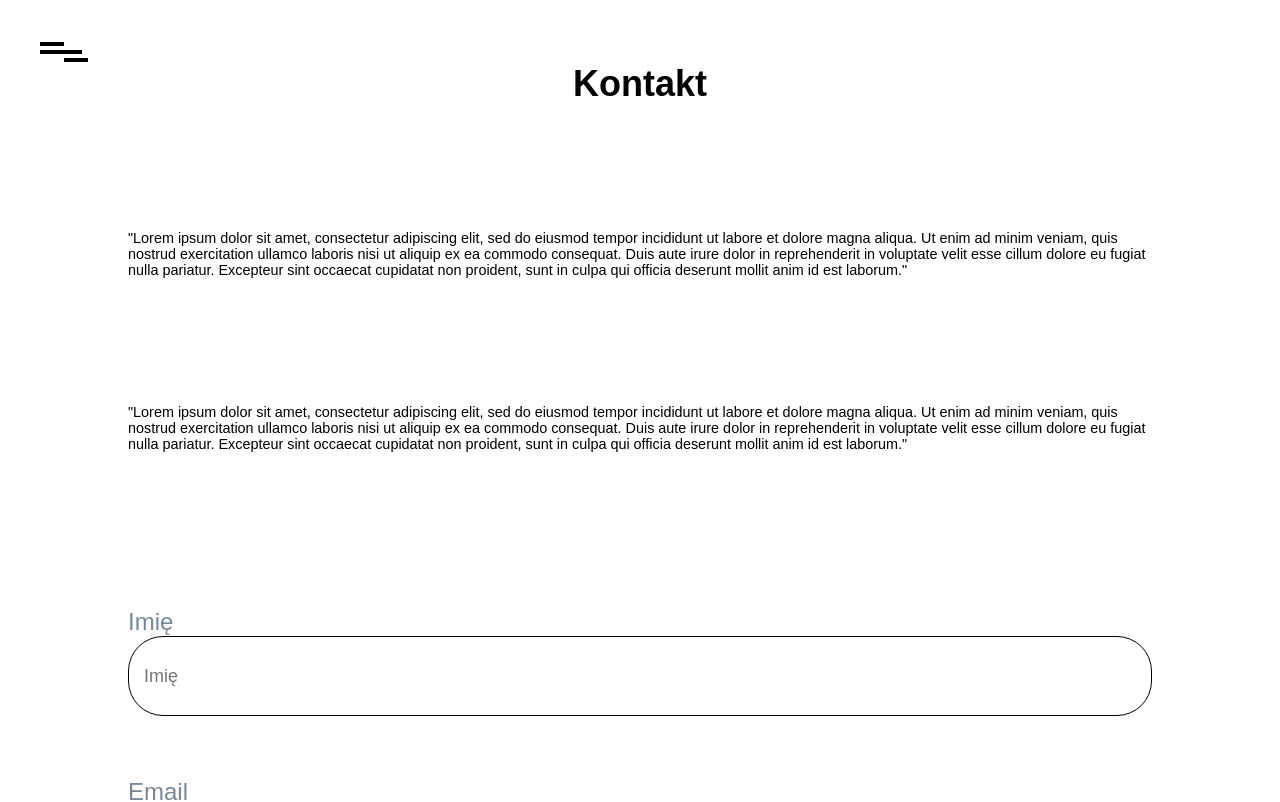
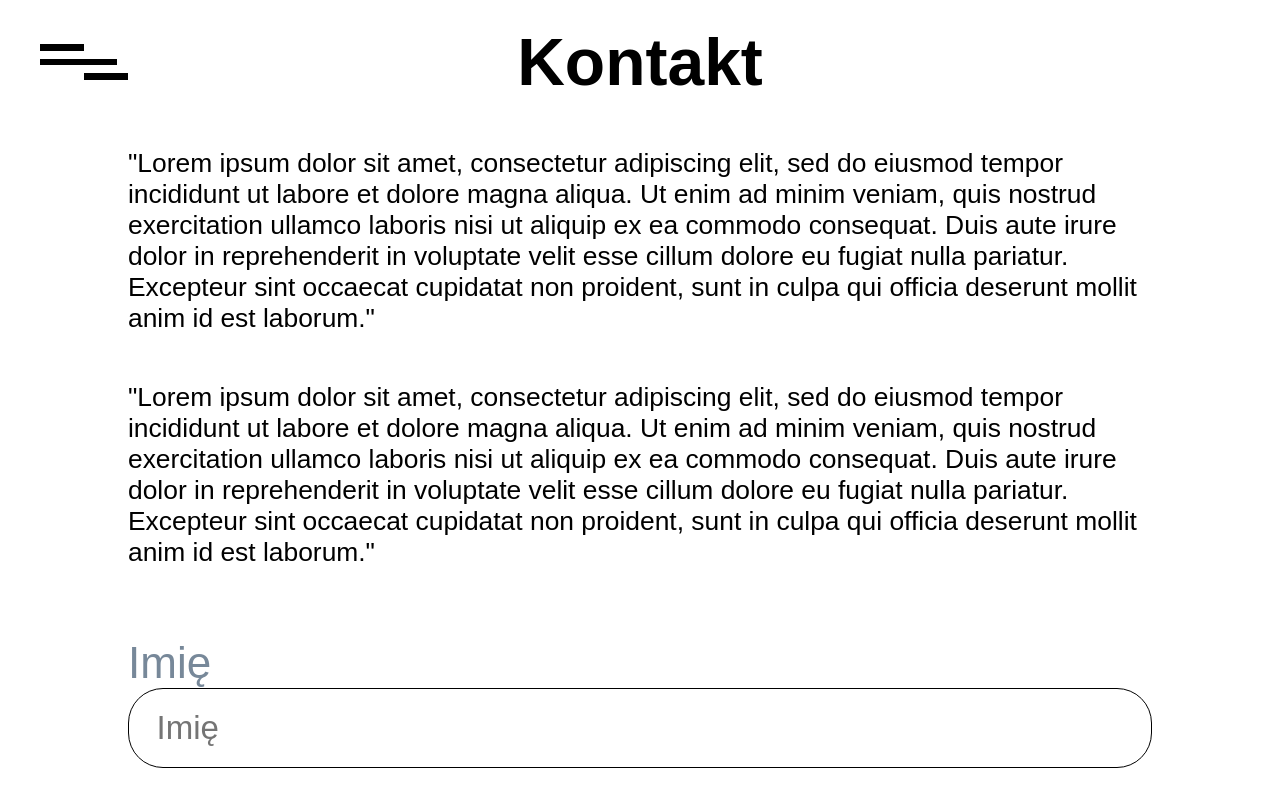
Before and after one commit to Adaxelx/BusinessPage, a React (Create React App) app: page /contact in a window 1280 px wide. Shown: the top 802 px of the page. Built offline with nearby package versions, Linux system fonts and the light colour scheme.

Commit message:
footer change in media landscape

```diff
--- a/src/css/_media.sass
+++ b/src/css/_media.sass
@@ -79,3 +79,26 @@ html
 @media (orientation: landscape) and (min-width: 640px)
     html
         font-size: 12px
+
+@media (orientation: landscape) and (min-width: 768px)
+    html
+        font-size: 14px
+@media (orientation: landscape) and (min-width: 1024px)
+    html
+        font-size: 22px
+
+    /* footer */
+
+    footer
+        & .socials
+            transform: translateX(60%)
+        & .contactFot
+            transform: translateX(10%)
+        & .partnership
+            transform: translateX(70%)
+        & .placeFot
+            transform: translateX(30%)
+
+@media (orientation: landscape) and (min-width: 1024px)
+    html
+        font-size: 22px
```
